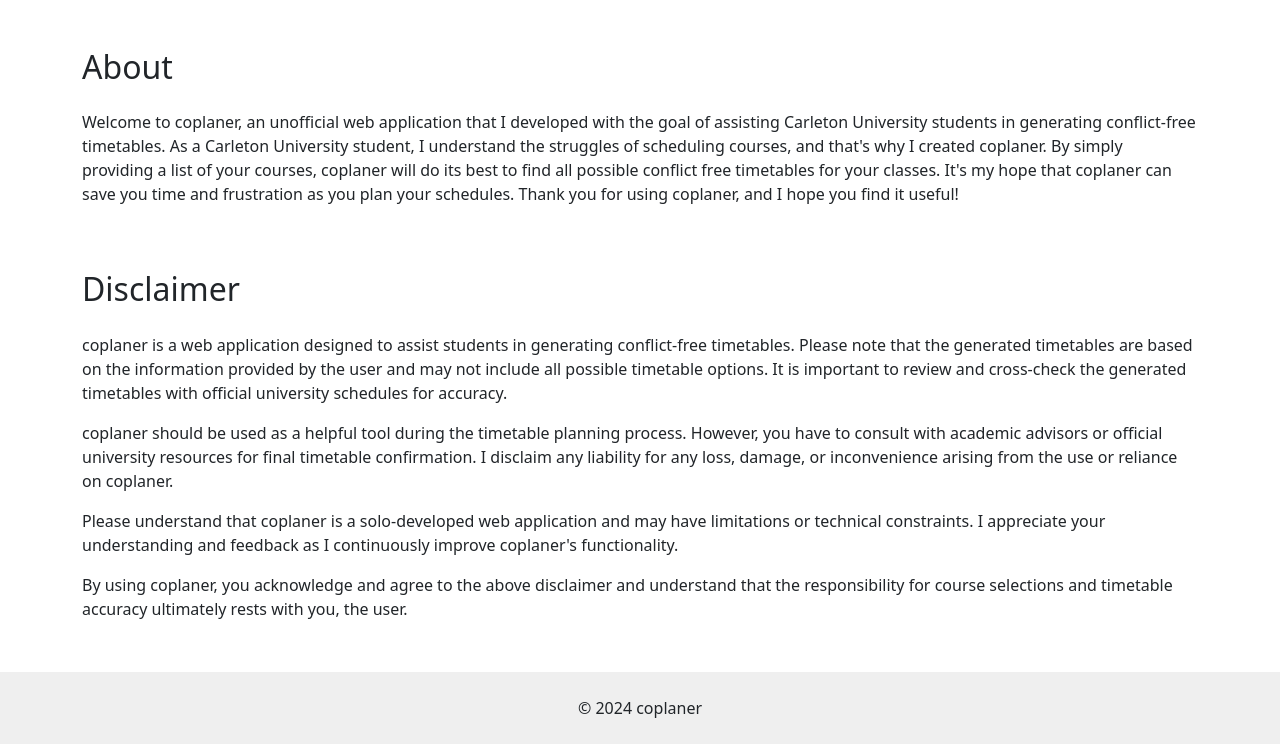
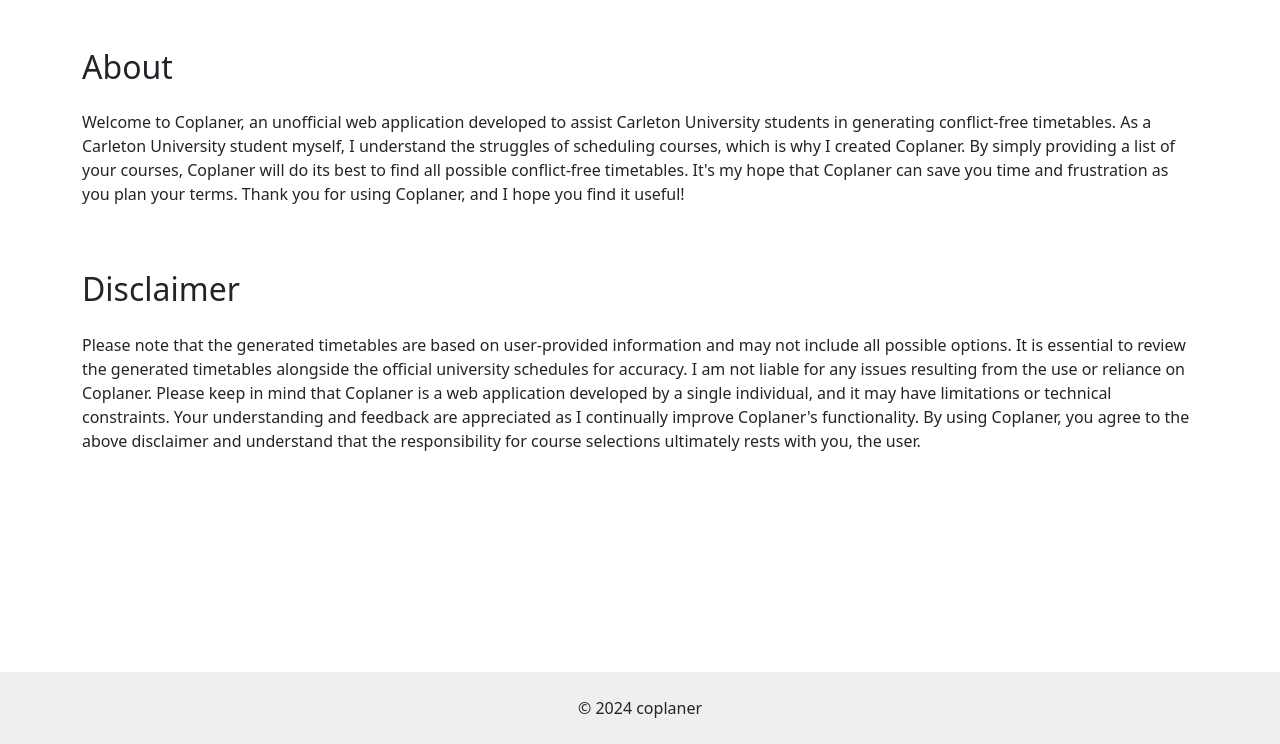
Before and after one commit to tunauygun/coplaner, a Node server app: template views/about.ejs in a window 1280 px wide. Shown: the part 56-800 px from the top of the page. Run offline with Node 20, Linux system fonts and the light colour scheme; the template is opened without the code that fills it, so the values that code supplies are empty; the visitor is signed in with stand-in values (Sample User, id 1); some libraries are stand-ins or nearby versions.

Commit message:
Update about page

```diff
--- a/views/about.ejs
+++ b/views/about.ejs
@@ -31,12 +31,9 @@
 
 <div class="container mt-5">
     <h2 class="mb-4">About</h2>
-    <p>Welcome to coplaner, an unofficial web application that I developed with the goal of assisting Carleton University students in generating conflict-free timetables. As a Carleton University student, I understand the struggles of scheduling courses, and that's why I created coplaner. By simply providing a list of your courses, coplaner will do its best to find all possible conflict free timetables for your classes. It's my hope that coplaner can save you time and frustration as you plan your schedules. Thank you for using coplaner, and I hope you find it useful!</p>
+    <p>Welcome to Coplaner, an unofficial web application developed to assist Carleton University students in generating conflict-free timetables. As a Carleton University student myself, I understand the struggles of scheduling courses, which is why I created Coplaner. By simply providing a list of your courses, Coplaner will do its best to find all possible conflict-free timetables. It's my hope that Coplaner can save you time and frustration as you plan your terms. Thank you for using Coplaner, and I hope you find it useful!</p>
     <h2 class=" mt-5 pt-3 mb-4">Disclaimer</h2>
-    <p>coplaner is a web application designed to assist students in generating conflict-free timetables. Please note that the generated timetables are based on the information provided by the user and may not include all possible timetable options. It is important to review and cross-check the generated timetables with official university schedules for accuracy.</p>
-    <p>coplaner should be used as a helpful tool during the timetable planning process. However, you have to consult with academic advisors or official university resources for final timetable confirmation. I disclaim any liability for any loss, damage, or inconvenience arising from the use or reliance on coplaner.</p>
-    <p>Please understand that coplaner is a solo-developed web application and may have limitations or technical constraints. I appreciate your understanding and feedback as I continuously improve coplaner's functionality.</p>
-    <p class="mb-5 pb-5">By using coplaner, you acknowledge and agree to the above disclaimer and understand that the responsibility for course selections and timetable accuracy ultimately rests with you, the user.</p>
+    <p>Please note that the generated timetables are based on user-provided information and may not include all possible options. It is essential to review the generated timetables alongside the official university schedules for accuracy. I am not liable for any issues resulting from the use or reliance on Coplaner. Please keep in mind that Coplaner is a web application developed by a single individual, and it may have limitations or technical constraints. Your understanding and feedback are appreciated as I continually improve Coplaner's functionality. By using Coplaner, you agree to the above disclaimer and understand that the responsibility for course selections ultimately rests with you, the user.</p>
 </div>
 
 <footer style="background: #efefef" class="footer px-5 py-4 fixed-bottom text-center">
```
